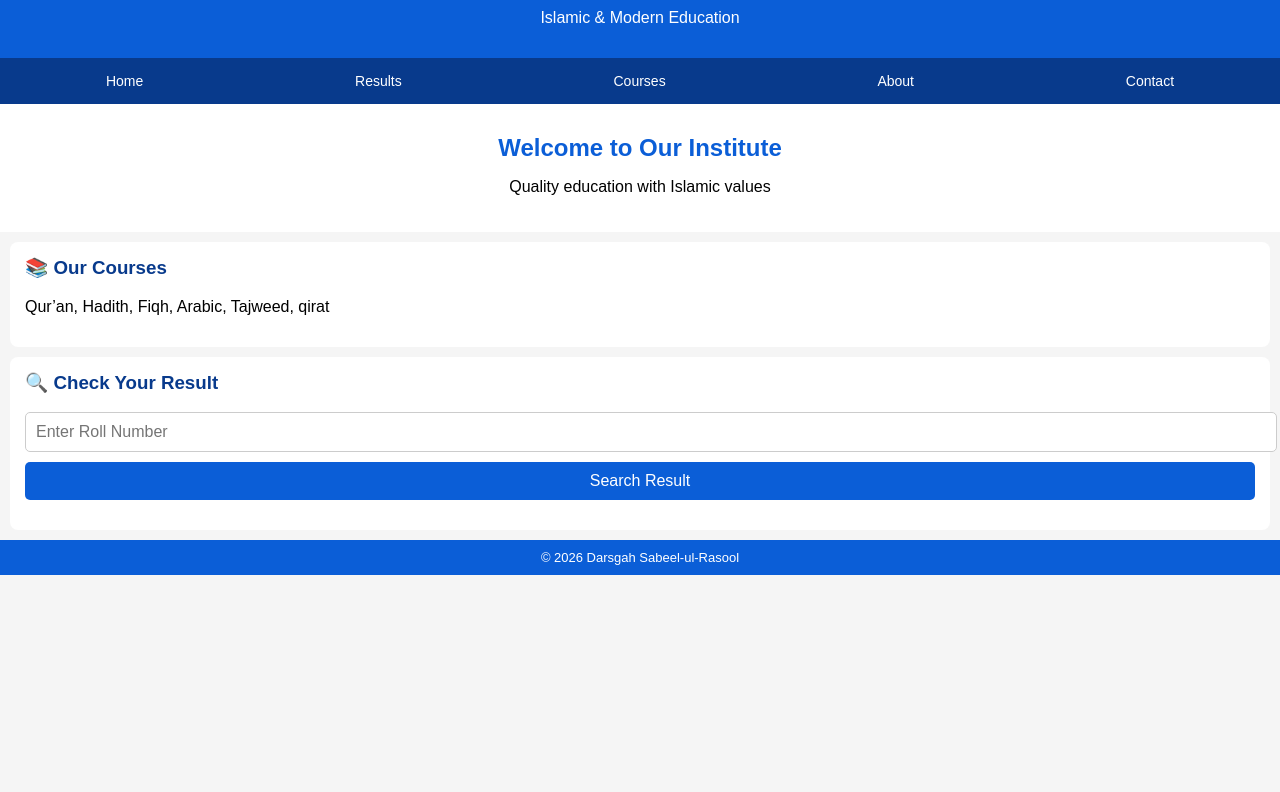
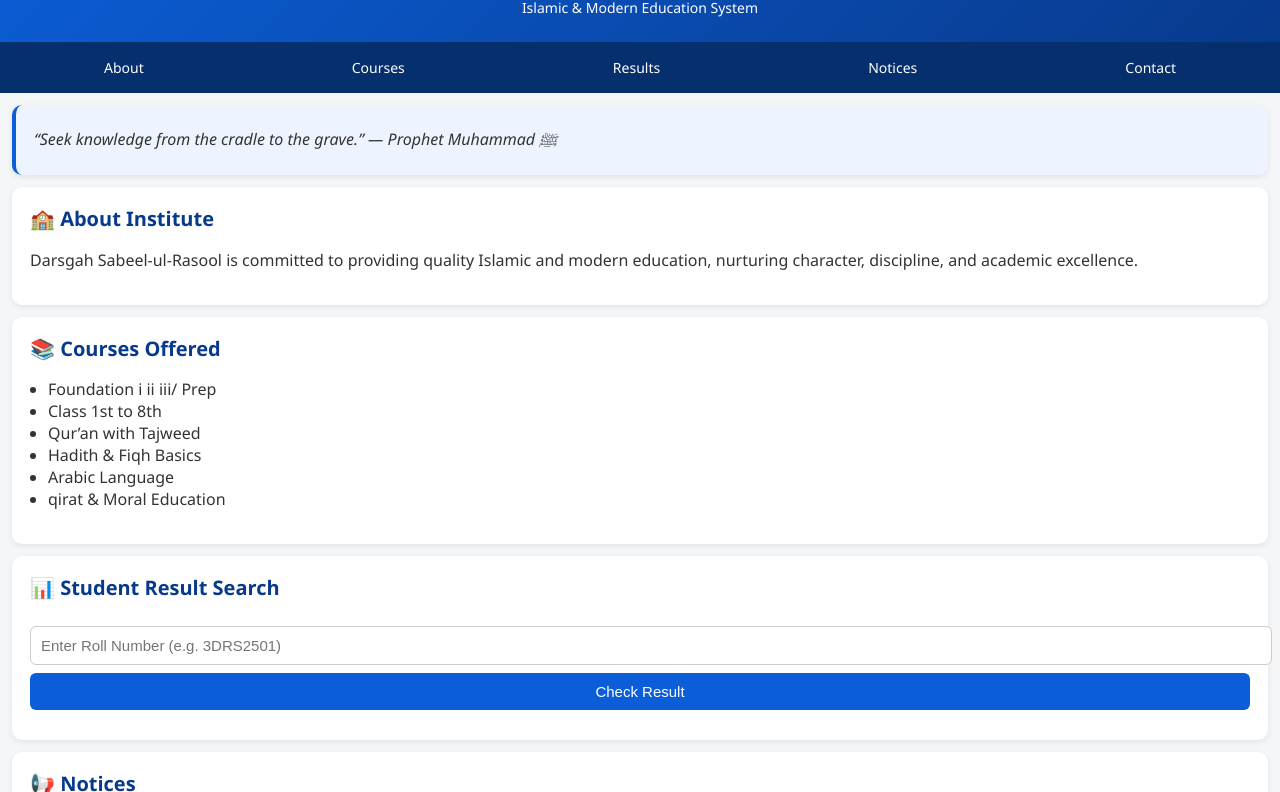
Before and after one commit to Mueen000/school, a plain HTML site: page index.html in a window 1280 px wide. Shown: the part 87-879 px from the top of the page. Before the commit the page ends 800 px from the top, so only its background shows below. Drawn offline with Linux system fonts and the light colour scheme.

Commit message:
Update index.html

```diff
--- a/index.html
+++ b/index.html
@@ -8,104 +8,153 @@
 <style>
 body{
   margin:0;
-      font-family: Arial, sans-serif;
-      background:#f5f5f5;
+  font-family: 'Segoe UI', Arial, sans-serif;
+  background:#f4f6f8;
+  color:#333;
 }
 header{
-      background:#0b5ed7;
+  background:linear-gradient(135deg,#0b5ed7,#083a8c);
   color:white;
-      padding:15px;
   text-align:center;
+  padding:25px 15px;
 }
+header h1{margin:0;font-size:26px;}
+header p{margin:5px 0 0;font-size:14px;}
+
 nav{
-      background:#083a8c;
+  background:#062f6d;
   display:flex;
   justify-content:space-around;
+  flex-wrap:wrap;
   padding:10px 0;
-      flex-wrap:wrap;
 }
 nav a{
   color:white;
   text-decoration:none;
   font-size:14px;
-      padding:5px 10px;
+  padding:6px 10px;
 }
-    .hero{
-      background:white;
-      padding:20px;
-      text-align:center;
-    }
-    .hero h2{
-      margin:10px 0;
-      color:#0b5ed7;
-    }
+
 .section{
   background:white;
-      margin:10px;
-      padding:15px;
-      border-radius:8px;
+  margin:12px;
+  padding:18px;
+  border-radius:10px;
+  box-shadow:0 2px 6px rgba(0,0,0,0.08);
 }
-    .section h3{
+.section h2{
   margin-top:0;
   color:#083a8c;
+  font-size:20px;
 }
-    footer{
+
+.quote{
+  font-style:italic;
+  background:#eef4ff;
+  border-left:4px solid #0b5ed7;
+}
+
+ul{padding-left:18px;}
+
+input,textarea,button{
+  width:100%;
+  padding:10px;
+  margin-top:8px;
+  font-size:15px;
+  border-radius:6px;
+  border:1px solid #ccc;
+}
+
+button{
   background:#0b5ed7;
   color:white;
+  border:none;
+  cursor:pointer;
+}
+
+footer{
+  background:#062f6d;
+  color:white;
   text-align:center;
-      padding:10px;
+  padding:15px;
   font-size:13px;
 }
-    input, button{
-      border-radius:5px;
-      border:1px solid #ccc;
-    }
+small{opacity:0.85;}
 </style>
 </head>
 
 <body>
 
 <header>
-  <h1>درسگاہ سبیل الرسول</h1>
-  <p>Islamic & Modern Education</p>
+  <h1>درسگاہ سبیل الرسولﷺ</h1>
+  <p>Islamic & Modern Education System</p>
 </header>
 
 <nav>
-  <a href="#">Home</a>
+  <a href="#about">About</a>
+  <a href="#courses">Courses</a>
   <a href="#results">Results</a>
-  <a href="#">Courses</a>
-  <a href="#">About</a>
-  <a href="#">Contact</a>
+  <a href="#notices">Notices</a>
+  <a href="#contact">Contact</a>
 </nav>
 
-<div class="hero">
-  <h2>Welcome to Our Institute</h2>
-  <p>Quality education with Islamic values</p>
+<div class="section quote">
+  “Seek knowledge from the cradle to the grave.” — Prophet Muhammad ﷺ
 </div>
 
-<div class="section">
-  <h3>📚 Our Courses</h3>
-  <p>Qur’an, Hadith, Fiqh, Arabic, Tajweed, qirat</p>
+<div class="section" id="about">
+  <h2>🏫 About Institute</h2>
+  <p>
+    Darsgah Sabeel-ul-Rasool is committed to providing quality Islamic and
+    modern education, nurturing character, discipline, and academic excellence.
+  </p>
 </div>
 
-<!-- RESULT SECTION START -->
+<div class="section" id="courses">
+  <h2>📚 Courses Offered</h2>
+  <ul>
+    <li>Foundation i ii iii/ Prep</li>
+    <li>Class 1st to 8th</li>
+    <li>Qur’an with Tajweed</li>
+    <li>Hadith & Fiqh Basics</li>
+    <li>Arabic Language</li>
+    <li>qirat & Moral Education</li>
+  </ul>
+</div>
+
 <div class="section" id="results">
-  <h3>🔍 Check Your Result</h3>
+  <h2>📊 Student Result Search</h2>
+  <input id="roll" placeholder="Enter Roll Number (e.g. 3DRS2501)">
+  <button onclick="showResult()">Check Result</button>
+  <div id="output" style="margin-top:12px;font-weight:600;"></div>
+</div>
 
-  <input type="text" id="rollInput" placeholder="Enter Roll Number"
-    style="width:100%; padding:10px; font-size:16px; margin-bottom:10px;">
+<div class="section" id="notices">
+  <h2>📢 Notices</h2>
+  <ul>
+    <li>Annual results declared</li>
+    <li>Admissions open for new session</li>
+    <li>Parents-teacher meeting every month</li>
+  </ul>
+</div>
 
-  <button onclick="findResult()"
-    style="width:100%; padding:10px; font-size:16px; background:#0b5ed7; color:white; border:none;">
-    Search Result
-  </button>
+<div class="section" id="contact">
+  <h2>📞 Contact Us</h2>
+  <p>
+    📍 Darsgah Sabeel-ul-Rasool, Bandipora<br>
+    📱 Phone / WhatsApp: +91-7006279025,8899238845,9596874688
+  </p>
 
-  <div id="resultBox" style="margin-top:15px; font-size:15px;"></div>
+  <h3>📝 Enquiry Form</h3>
+  <input placeholder="Mohammad nawaz >
+  <input placeholder="8899238845">
+  <textarea placeholder="unite we stand"></textarea>
+  <button>Send Enquiry</button>
 </div>
-<!-- RESULT SECTION END -->
 
 <footer>
-  © 2026 Darsgah Sabeel-ul-Rasool
+  © 2026 Darsgah Sabeel-ul-Rasool<br>
+  <small>Website Designed by Mueniverse</small>
 </footer>
 
 <script>
@@ -160,8 +209,3 @@
     : "<span style='color:red;'>❌ Roll number not found</span>";
 }
 </script>
-
-</script>
-
-</body>
-</html>
```
Lines whose indentation alone changed are shown as unchanged.
